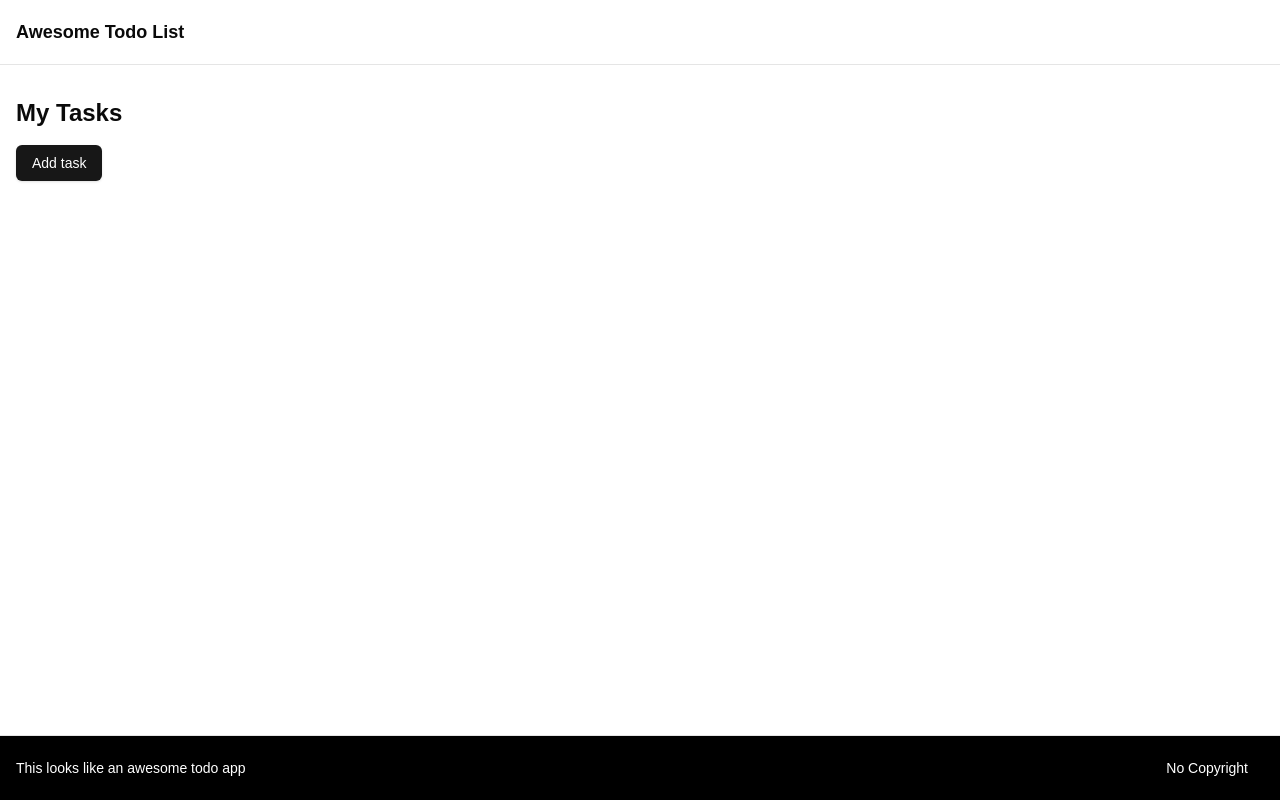
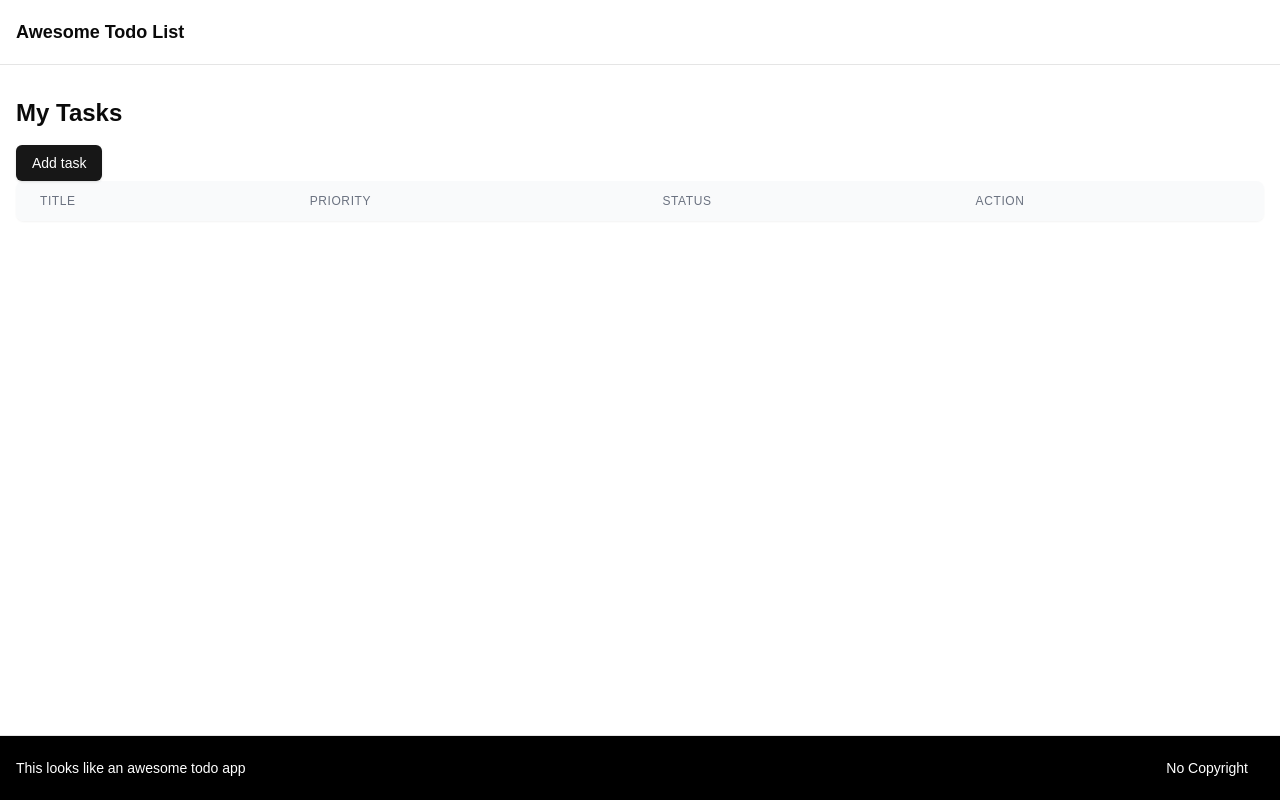
Before and after one commit to pallavkumarjha/awesome-todo-list, a Next.js app: page / in a window 1280 px wide. Built offline with nearby package versions, Linux system fonts and the light colour scheme.

Commit message:
feat: added edit, delete functionality , aslo added table

```diff
--- a/app/layout.tsx
+++ b/app/layout.tsx
@@ -1,8 +1,29 @@
 import type { Metadata } from "next";
 import { Geist, Geist_Mono } from "next/font/google";
+import { TodoProvider } from "@/lib/contexts/todoContext";
 import "./globals.css";
 import Header from "@/components/header";
 import Footer from "@/components/footer";
+
+export default function RootLayout({
+  children,
+}: {
+  children: React.ReactNode;
+}) {
+  return (
+    <html lang="en">
+      <body
+        className={`${geistSans.variable} ${geistMono.variable} antialiased`}
+      >
+        <TodoProvider>
+          <Header />
+          {children}
+          <Footer />
+        </TodoProvider>
+      </body>
+    </html>
+  );
+}
 
 const geistSans = Geist({
   variable: "--font-geist-sans",
@@ -18,21 +39,3 @@ export const metadata: Metadata = {
   title: "Create Next App",
   description: "Generated by create next app",
 };
-
-export default function RootLayout({
-  children,
-}: Readonly<{
-  children: React.ReactNode;
-}>) {
-  return (
-    <html lang="en">
-      <body
-        className={`${geistSans.variable} ${geistMono.variable} antialiased`}
-      >
-        <Header />
-        {children}
-        <Footer />
-      </body>
-    </html>
-  );
-}
--- a/app/page.tsx
+++ b/app/page.tsx
@@ -1,15 +1,16 @@
 'use client';
 import { AddTaskModal } from "@/components/addTaskModal";
-import { Button } from "@/components/ui/button";
+import { TodoTable } from "@/components/todoTable";
+import { useTodo } from "@/lib/contexts/todoContext";
 import { TaskType } from "@/lib/types/task";
 import { useState } from "react";
 
 export default function Home() {
-
   const [isTaskModalOpen, setIsTaskModalOpen] = useState(false);
+  const { addTask } = useTodo();
 
   const onSubmitTaskModal = (task: TaskType) => {
-    console.log('data submitted', task)
+    addTask(task);
     setIsTaskModalOpen(false);
   }
 
@@ -21,10 +22,9 @@ export default function Home() {
             isModalOpen={isTaskModalOpen}
             onOpenModal={setIsTaskModalOpen}
             onCloseModal={setIsTaskModalOpen}
-            onSubmitModal={onSubmitTaskModal}
           />
+          <TodoTable />
         </div>
-
       </div>
   );
 }
--- a/components/addTaskModal.tsx
+++ b/components/addTaskModal.tsx
@@ -22,31 +22,44 @@ import { Button } from "./ui/button"
 import { DialogClose } from "@radix-ui/react-dialog"
 import { useState } from "react";
 import { TaskType } from "@/lib/types/task";
+import { useTodo } from "@/lib/contexts/todoContext";
 
   type AddTaskModalProps = {
     isModalOpen: boolean,
     onCloseModal: (isOpen: boolean) => void,
-    onSubmitModal: (data: TaskType) => void,
     onOpenModal: (isOpen: boolean) => void,
+    todo?: TaskType,
+    hideTrigger?: boolean,
   }
 
-  export const AddTaskModal = ({ isModalOpen, onCloseModal, onOpenModal, onSubmitModal }: AddTaskModalProps) => {
+  export const AddTaskModal = ({ isModalOpen, onCloseModal, onOpenModal, todo, hideTrigger }: AddTaskModalProps) => {
     const [formData, setFormData] = useState({
-        title: "",
-      status: "",
-      priority: ""
+      title: todo?.title || "",
+      status: todo?.status || "",
+      priority: todo?.priority || "",
     });
+    const { addTask, todoList, setTodoList } = useTodo();
 
     const handleSubmit = (e: React.FormEvent) => {
       e.preventDefault();
-      const data = {
-        id: Math.random().toString(),
+      const data: TaskType = {
+        id: todo?.id || "",
         title: formData.title,
         status: formData.status,
         priority: formData.priority
-    }
-      onSubmitModal(data);
+      }
+      if(todo) {
+        updateTask(todo.id, data);
+      } else {
+        data.id = Math.random().toString()
+        addTask(data);
+      }
+      onCloseModal(true)
       setFormData({ title: "", status: "", priority: "" });
+    };
+
+    const updateTask = (taskId: string, updatedTask: TaskType) => {
+      setTodoList(todoList.map(task => task.id === taskId ? updatedTask : task));
     };
 
     const handleInputChange = (field: string, value: string) => {
@@ -55,14 +68,15 @@ import { TaskType } from "@/lib/types/task";
 
     return (
       <Dialog open={isModalOpen}>
-        <DialogTrigger asChild>
-          <Button className="text-white" onClick={() => onOpenModal(true)}>Add task</Button>
-        </DialogTrigger>
+        {!hideTrigger && (
+          <DialogTrigger asChild>
+            <Button className="text-white" onClick={() => onOpenModal(true)}>Add task</Button>
+          </DialogTrigger>
+        )}
         <DialogContent>
           <DialogHeader>
             <DialogTitle>Add a Task</DialogTitle>
             <DialogDescription>Add a new task to your list</DialogDescription>
-
           </DialogHeader>
             <form onSubmit={handleSubmit} className="space-y-4">
               <div className="space-y-4">
@@ -78,7 +92,7 @@ import { TaskType } from "@/lib/types/task";
                       <SelectValue placeholder="Have you started?" />
                     </SelectTrigger>
                     <SelectContent>
-                      <SelectGroup>
+                      <SelectGroup defaultValue={todo?.status}>
                         <SelectLabel>Status</SelectLabel>
                         <SelectItem value="yes">Yes</SelectItem>
                         <SelectItem value="no">No</SelectItem>
@@ -92,7 +106,7 @@ import { TaskType } from "@/lib/types/task";
                       <SelectValue placeholder="What is the priority" />
                     </SelectTrigger>
                     <SelectContent>
-                      <SelectGroup>
+                      <SelectGroup defaultValue={todo?.priority}>
                         <SelectLabel>Priority</SelectLabel>
                         <SelectItem value="high">High</SelectItem>
                         <SelectItem value="medium">Medium</SelectItem>
--- /dev/null
+++ b/components/tableItem.tsx
@@ -0,0 +1,47 @@
+'use client'
+
+import { Pencil, Trash2 } from "lucide-react"
+
+import { TaskType } from "@/lib/types/task"
+import { Button } from "./ui/button";
+import { useTodo } from "@/lib/contexts/todoContext";
+import { useState } from "react";
+import { AddTaskModal } from "./addTaskModal";
+
+type TableItemProps = {
+  todo: TaskType;
+};
+
+export const TableItem = ({ todo}: TableItemProps) => {
+
+    const { todoList, setTodoList } = useTodo();
+    const [isItemEditable, setIsItemEditable] = useState(false)
+
+    const onClickTaskEdit = () => {
+        setIsItemEditable(true)
+    }
+
+    const onClickTaskDelete = () => {
+        const newTaskList = todoList.filter((task) => task.id !== todo.id)
+        setTodoList(newTaskList)
+    }
+
+  return (
+    <tr key={todo.id} className="hover:bg-gray-50 dark:hover:bg-gray-800/50 transition-colors">
+        <td className="px-6 py-4 whitespace-nowrap text-sm text-gray-900 dark:text-gray-300">{todo.title}</td>
+        <td className="px-6 py-4 whitespace-nowrap text-sm text-gray-900 dark:text-gray-300">{todo.priority}</td>
+        <td className="px-6 py-4 whitespace-nowrap text-sm text-gray-900 dark:text-gray-300">{todo.status}</td>
+        <td className="px-6 py-4 whitespace-nowrap text-sm text-gray-900 dark:text-gray-300">
+            <div>
+                <Button className="text-blue bg-transparent shadow-none" onClick={onClickTaskEdit}>
+                    <Pencil color="gray" size={'18px'} />
+                </Button>
+                <Button className="text-orange bg-transparent shadow-none" onClick={onClickTaskDelete}>
+                    <Trash2 color="crimson" size={'18px'} />
+                </Button>
+                <AddTaskModal isModalOpen={isItemEditable} onCloseModal={setIsItemEditable} onOpenModal={setIsItemEditable} todo={todo} hideTrigger />
+            </div>
+        </td>
+    </tr>
+  )
+}
--- /dev/null
+++ b/components/todoTable.tsx
@@ -0,0 +1,58 @@
+'use client';
+import { TaskType } from "@/lib/types/task";
+import { TableItem } from "./tableItem";
+import { useTodo } from "@/lib/contexts/todoContext";
+import { useState } from "react";
+
+export const TodoTable = () => {
+  const { todoList } = useTodo();
+  const [sortConfig, setSortConfig] = useState({ key: '', direction: 'asc' });
+  const [todos, setTodos] = useState(todoList)
+
+  const sortData = (key: string) => {
+    let direction = 'asc';
+    if (sortConfig.key === key && sortConfig.direction === 'asc') {
+      direction = 'desc';
+    }
+    setSortConfig({ key, direction });
+
+    const sortedList = [...todoList].sort((a, b) => {
+      if (key === 'priority') {
+        return direction === 'asc'
+          ? a.priority.localeCompare(b.priority)
+          : b.priority.localeCompare(a.priority)
+      } else if (key === 'status') {
+        return direction === 'asc'
+          ? a.status.localeCompare(b.status)
+          : b.status.localeCompare(a.status)
+      } else if (key === 'title') {
+        return direction === 'asc'
+          ? a.title.localeCompare(b.title)
+          : b.title.localeCompare(a.title)
+      }
+      return 0
+    });
+    setTodos(sortedList)
+  };
+
+
+  return (
+    <div>
+      <table className="w-full border-collapse bg-white dark:bg-black/[.1] shadow-sm rounded-lg overflow-hidden">
+        <thead className="bg-gray-50 dark:bg-gray-800">
+          <tr>
+            <th className="px-6 py-3 text-left text-xs font-medium text-gray-500 dark:text-gray-400 uppercase tracking-wider cursor-pointer" onClick={() => sortData('title')}>Title</th>
+            <th className="px-6 py-3 text-left text-xs font-medium text-gray-500 dark:text-gray-400 uppercase tracking-wider cursor-pointer" onClick={() => sortData('priority')}>Priority</th>
+            <th className="px-6 py-3 text-left text-xs font-medium text-gray-500 dark:text-gray-400 uppercase tracking-wider cursor-pointer" onClick={() => sortData('status')}>Status</th>
+            <th className="px-6 py-3 text-left text-xs font-medium text-gray-500 dark:text-gray-400 uppercase tracking-wider cursor-pointer" onClick={() => sortData('action')}>Action</th>
+          </tr>
+        </thead>
+        <tbody className="bg-white dark:bg-black/[.1] divide-y divide-gray-200 dark:divide-gray-700">
+          {todos.map((todo) => (
+            <TableItem todo={todo} key={todo.id} />
+          ))}
+        </tbody>
+      </table>
+    </div>
+  );
+};
--- /dev/null
+++ b/lib/contexts/todoContext.tsx
@@ -0,0 +1,43 @@
+'use client';
+import { createContext, useContext, useState } from 'react';
+import { TaskType } from '../types/task';
+
+type TodoContextType = {
+  todoList: TaskType[];
+  setTodoList: (tasks: TaskType[]) => void;
+  addTask: (task: TaskType) => void;
+  updateTask: (taskId: string, updatedTask: TaskType) => void;
+  deleteTask: (taskId: string) => void;
+};
+
+const TodoContext = createContext<TodoContextType | undefined>(undefined);
+
+export function TodoProvider({ children }: { children: React.ReactNode }) {
+  const [todoList, setTodoList] = useState<TaskType[]>([]);
+
+  const addTask = (task: TaskType) => {
+    setTodoList([...todoList, task]);
+  };
+
+  const updateTask = (taskId: string, updatedTask: TaskType) => {
+    setTodoList(todoList.map(task => task.id === taskId ? updatedTask : task));
+  };
+
+  const deleteTask = (taskId: string) => {
+    setTodoList(todoList.filter(task => task.id !== taskId));
+  };
+
+  return (
+    <TodoContext.Provider value={{ todoList, setTodoList, addTask, updateTask, deleteTask }}>
+      {children}
+    </TodoContext.Provider>
+  );
+}
+
+export function useTodo() {
+  const context = useContext(TodoContext);
+  if (context === undefined) {
+    throw new Error('useTodo must be used within a TodoProvider');
+  }
+  return context;
+}
```
